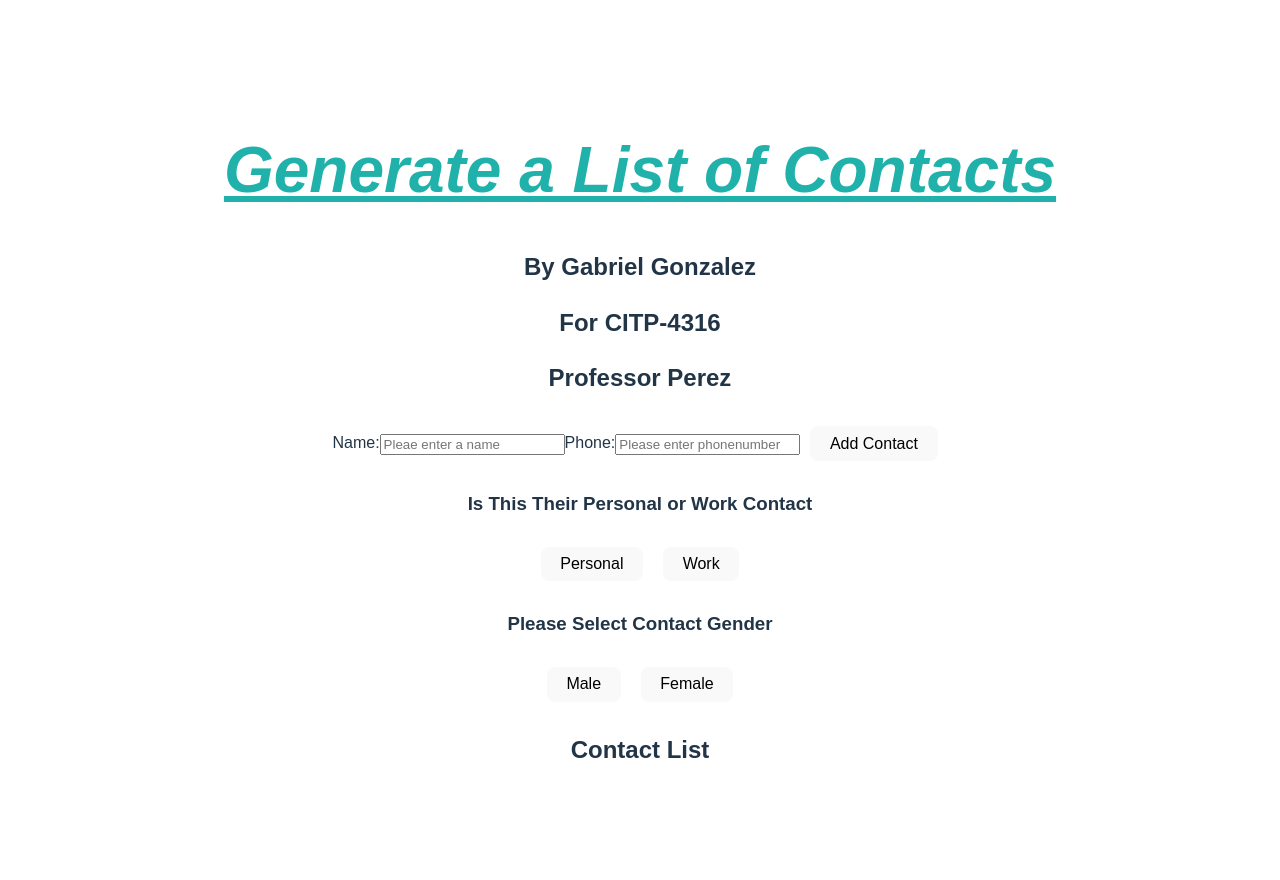
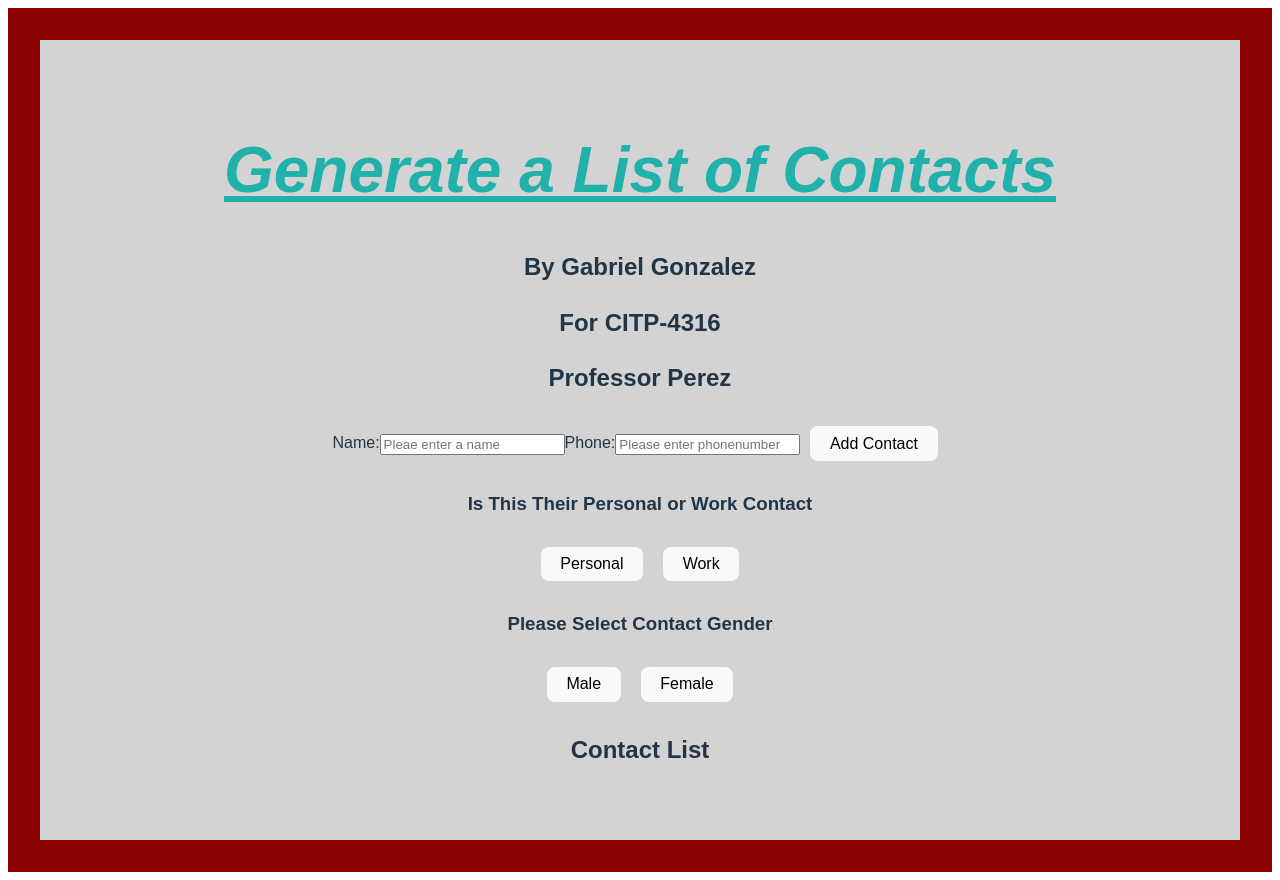
Before and after one commit to ggonz296/project3, a Vue app: page / in a window 1280 px wide. Built offline with nearby package versions, Linux system fonts and the light colour scheme.

Commit message:
Updated my css to have a red and grey background. Also added a border radius to the generated list

```diff
--- a/src/style.css
+++ b/src/style.css
@@ -47,10 +47,6 @@ button:focus-visible {
   outline: 4px auto -webkit-focus-ring-color;
 }
 
-.card {
-  padding: 2em;
-}
-
 #app {
   max-width: 1280px;
   margin: 0 auto;
@@ -81,7 +77,7 @@ ul{
 
 .content{
   height: 100vh;
-  background: white;
+  background: lightgray;
   display: flex;
   flex-direction: column;
   justify-content: center;
@@ -104,6 +100,7 @@ li{
   text-align: center;
   color: lightseagreen;
   position: relative;
+  border-radius: 10px;
 }
 h2{
   text-align: center;
@@ -111,7 +108,7 @@ h2{
 h3{
   text-align: center;
 }
-.contacntList{
+.contactList{
   text-align: center;
 }
 .Male-Female{
@@ -123,3 +120,7 @@ h3{
 .lable{
   font-size: larger;
 }
+
+body{
+  background: darkred;
+}
```
